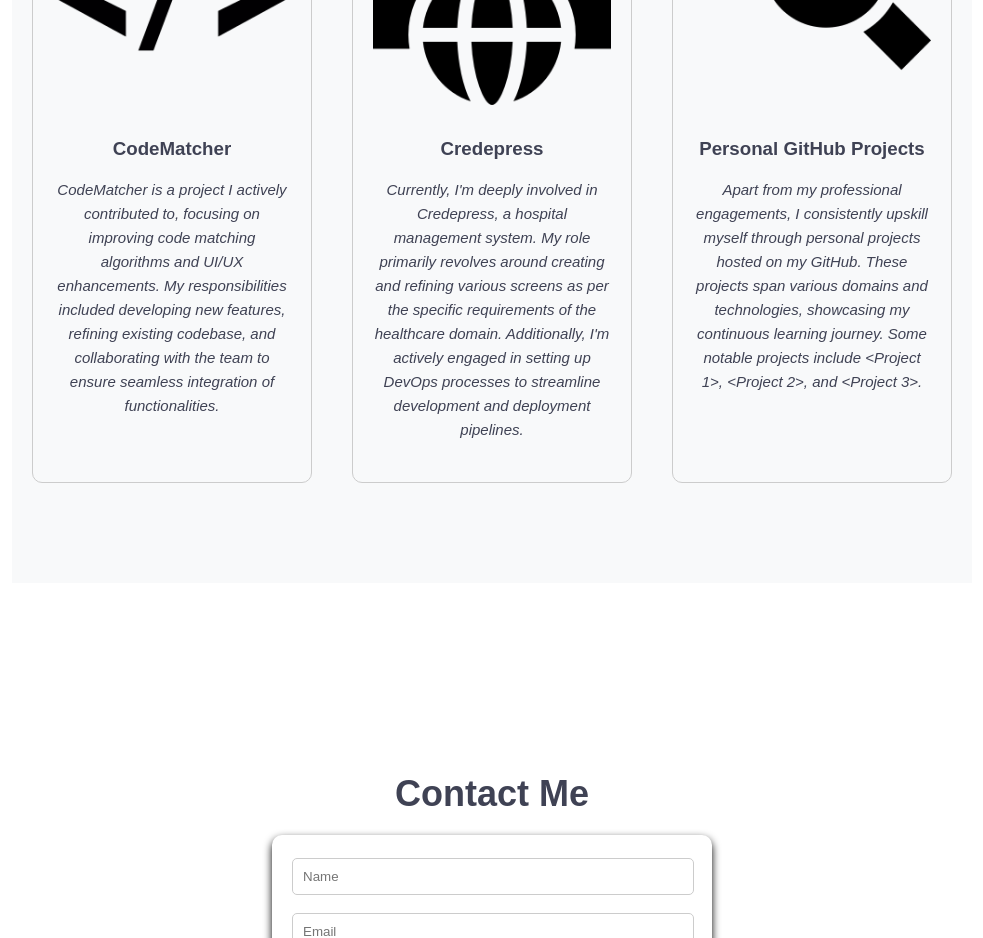
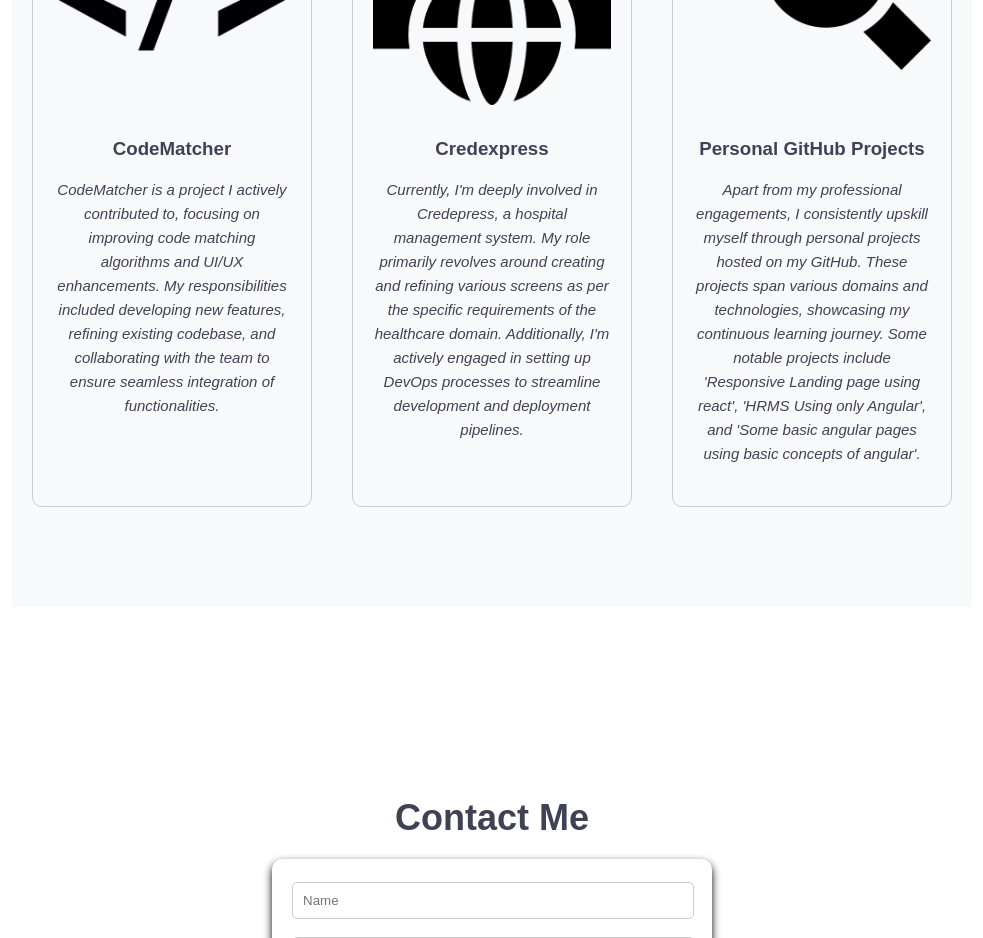
Before and after one commit to chanduvarmak/Portfolio, an Angular app: page / in a window 1280 px wide. Shown: the part 1320-2258 px from the top of the page, without its empty margins (148-1131 px from the left). Built offline with nearby package versions, Linux system fonts and the light colour scheme.

Commit message:
changed some changes

```diff
--- a/src/app/content/content.component.ts
+++ b/src/app/content/content.component.ts
@@ -27,13 +27,13 @@ export class ContentComponent {
     },
     {
       image: "assets/browser.png",
-      title: "Credepress",
+      title: "Credexpress",
       description: "Currently, I'm deeply involved in Credepress, a hospital management system. My role primarily revolves around creating and refining various screens as per the specific requirements of the healthcare domain. Additionally, I'm actively engaged in setting up DevOps processes to streamline development and deployment pipelines."
     },
     {
       image: "assets/search-bar.png",
       title: "Personal GitHub Projects",
-      description: "Apart from my professional engagements, I consistently upskill myself through personal projects hosted on my GitHub. These projects span various domains and technologies, showcasing my continuous learning journey. Some notable projects include <Project 1>, <Project 2>, and <Project 3>."
+      description: "Apart from my professional engagements, I consistently upskill myself through personal projects hosted on my GitHub. These projects span various domains and technologies, showcasing my continuous learning journey. Some notable projects include 'Responsive Landing page using react', 'HRMS Using only Angular', and 'Some basic angular pages using basic concepts of angular'."
     }
   ];
   contactForm: FormGroup;
```
